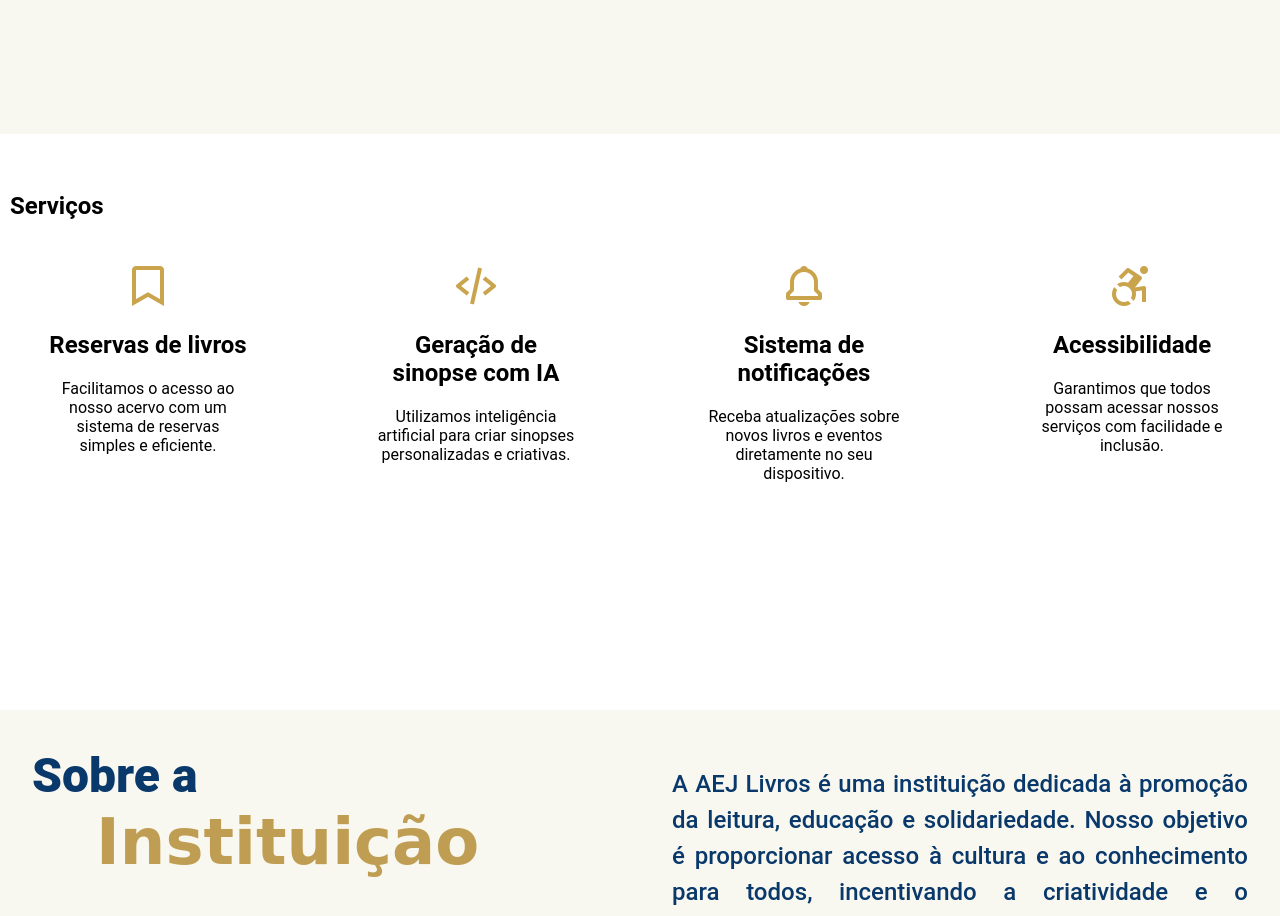
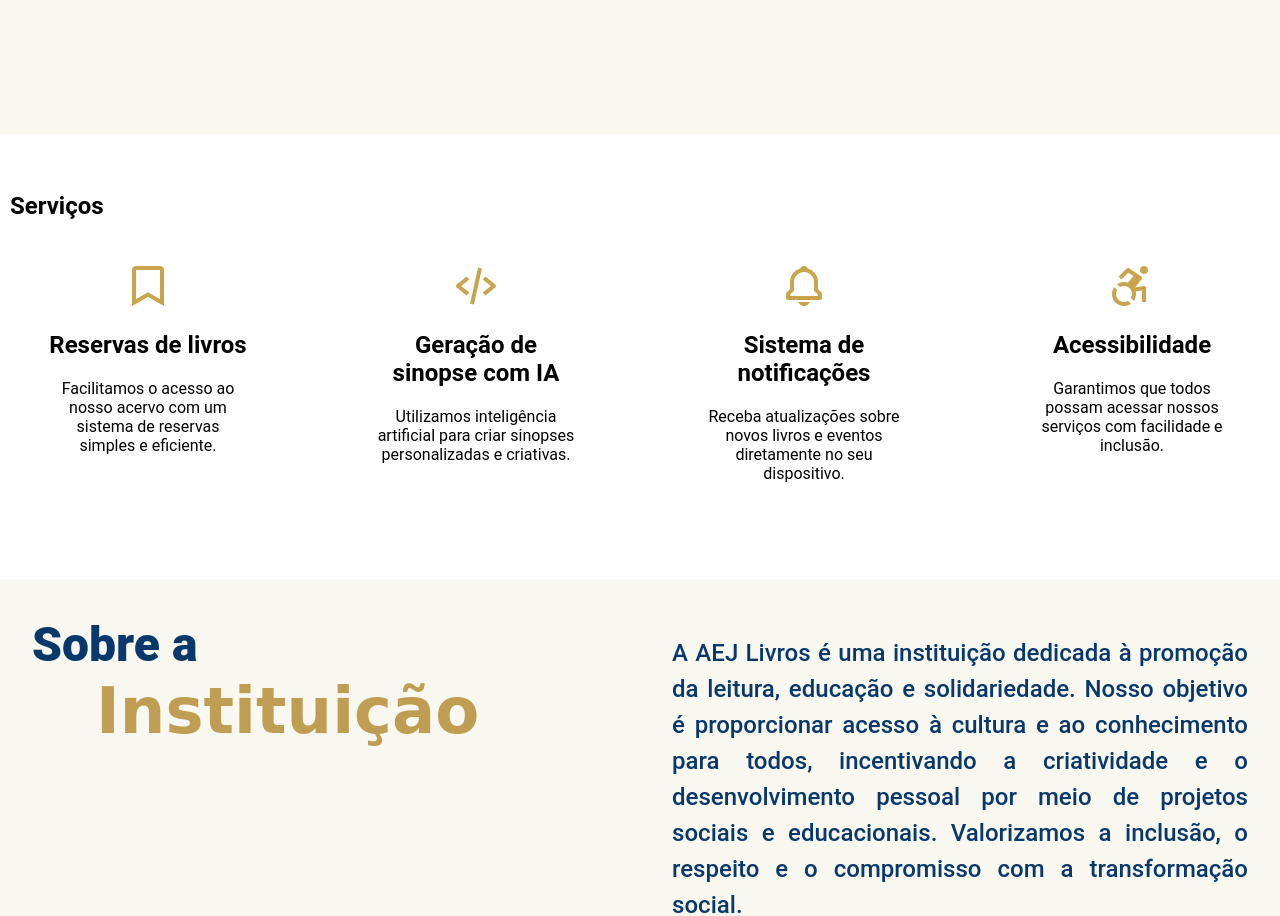
Before and after one commit to Grupo-8-PI/web-app, a React (Vite) app in the folder AEJLivrosFront/: page /sobre in a window 1280 px wide. Shown: the part 1340-2256 px from the top of the page. Built offline with nearby package versions, Linux system fonts and the light colour scheme; no server answers.

Commit message:
Ajustes redirecionamento breadcumb

```diff
--- a/AEJLivrosFront/src/StyleAej.css
+++ b/AEJLivrosFront/src/StyleAej.css
@@ -1015,7 +1015,7 @@
 
 .servicosSobre {
   width: 100%;
-  min-height: 60vh;
+  min-height: 32vh;
   display: flex;
   flex-direction: column;
   background-color: #ffffff;
--- a/AEJLivrosFront/src/pages/EditarLivro.jsx
+++ b/AEJLivrosFront/src/pages/EditarLivro.jsx
@@ -178,7 +178,7 @@
             });
 
             setTimeout(() => {
-                navigate('/estante');
+                navigate('/dashboard');
             }, 1500);
 
         } catch (error) {
@@ -236,7 +236,7 @@
                     <div className="editar-livro-container">
                         <div className="breadcrumb">
                             <span
-                                onClick={() => navigate('/estante')}
+                                onClick={() => navigate('/dashboard')}
                                 style={{ cursor: 'pointer', color: '#539ce5' }}
                             >
                                 Visão Estante
@@ -469,7 +469,7 @@
                                         <button
                                             type="button"
                                             className="btn-cancelar-edicao"
-                                            onClick={() => navigate('/estante')}
+                                            onClick={() => navigate('/dashboard')}
                                             disabled={salvando}
                                         >
                                             Cancelar
```
